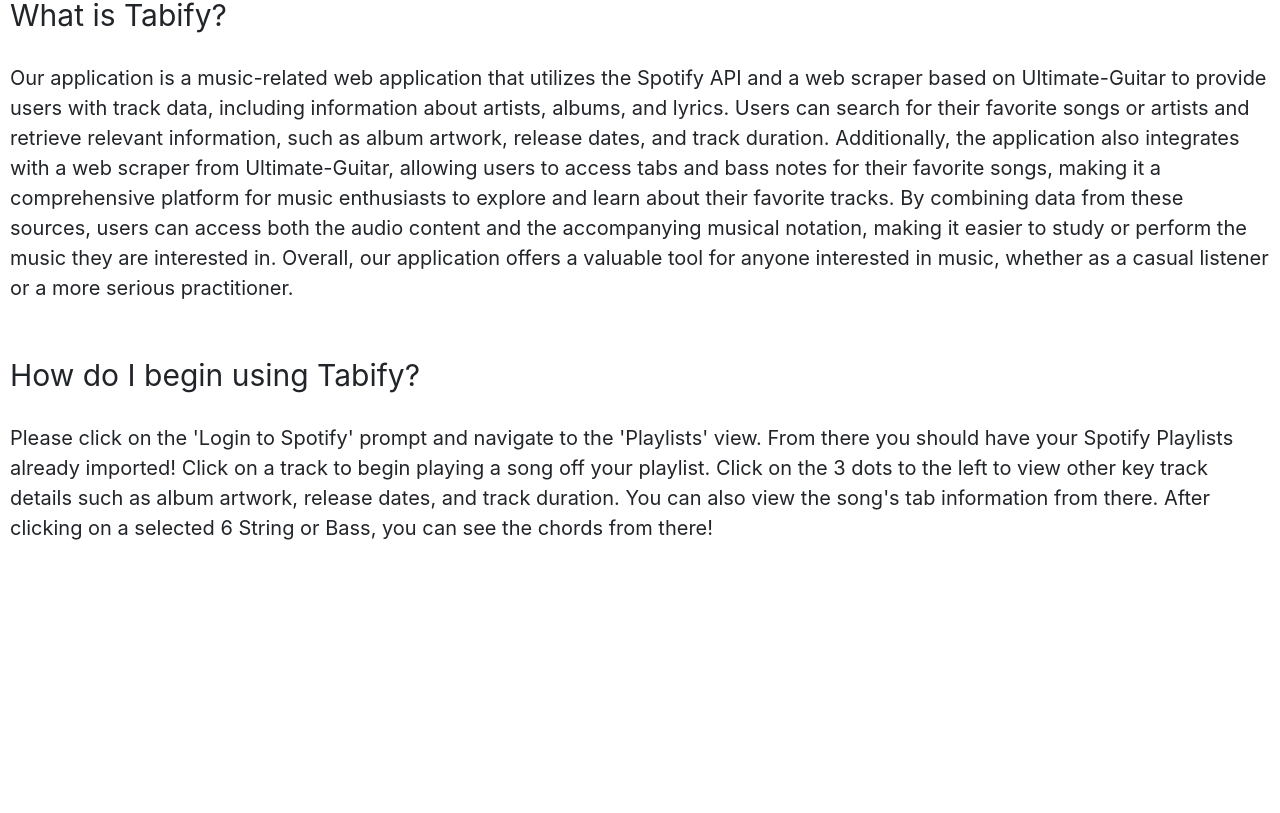
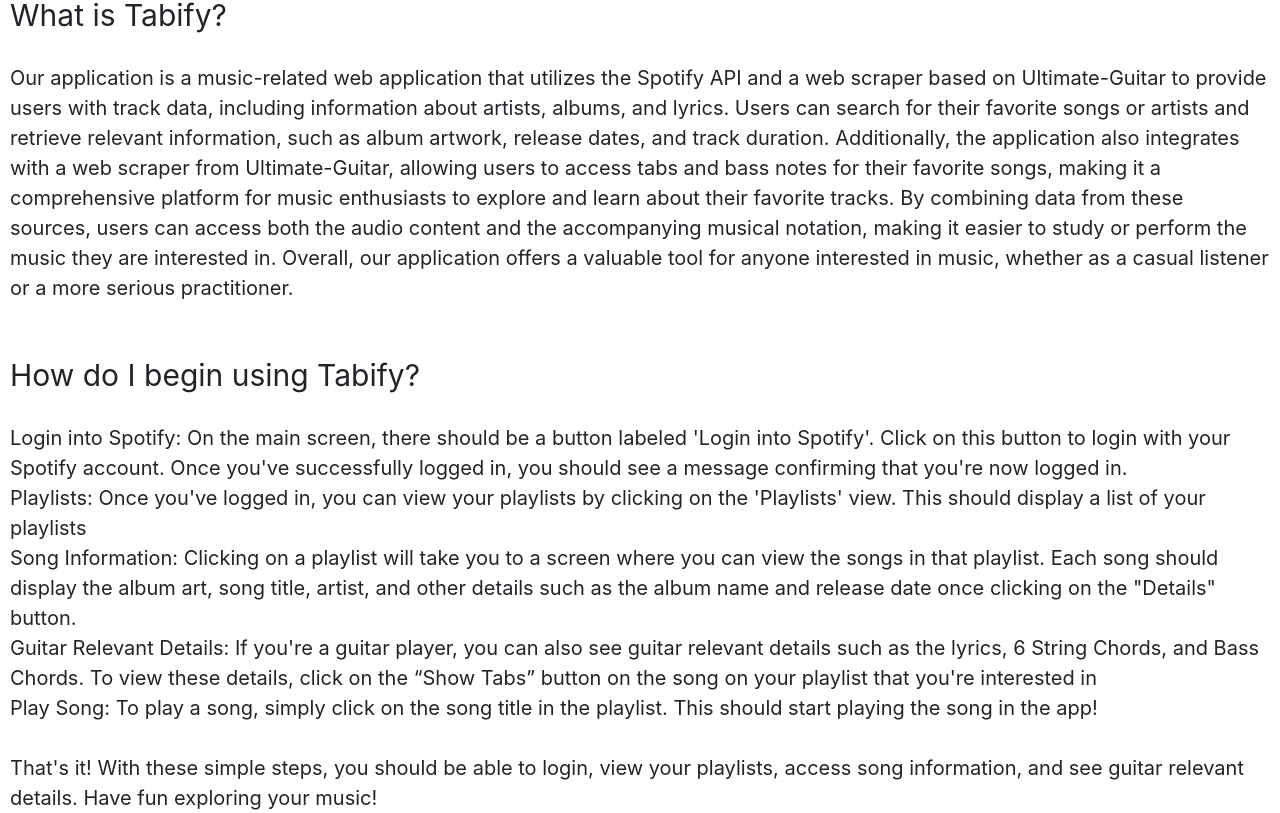
Before and after one commit to Kreutz18/tabify-capstone-ui, a React (Create React App) app: page /home in a window 1280 px wide. Shown: the part 474-1287 px from the top of the page. Before the commit the page ends 1017 px from the top, so only its background shows below. Built offline with nearby package versions, Linux system fonts and the light colour scheme.

Commit message:
more updates to the home page

```diff
--- a/src/home/home.js
+++ b/src/home/home.js
@@ -55,9 +55,15 @@
           How do I begin using Tabify?
         </div>
 
-        <div style={{fontSize: '20px', fontColor: 'blue', textAlign: "left", padding: "25px 10px 0px", margin:'20px, 100px'}}>
-          Please click on the 'Login to Spotify' prompt and navigate to the 'Playlists' view. From there you should have your Spotify Playlists already imported! Click on a track to begin playing a song off your playlist. Click on the 3 dots to the left to view other key track details such as album artwork, release dates, and track duration. You can also view the song's tab information from there. After clicking on a selected 6 String or Bass, you can see the chords from there!
-        </div>
+        <ul style={{fontSize: '20px', fontColor: 'blue', textAlign: "left", padding: "25px 10px 0px", margin:'20px, 100px'}}>
+         <li>Login into Spotify: On the main screen, there should be a button labeled 'Login into Spotify'. Click on this button to login with your Spotify account. Once you've successfully logged in, you should see a message confirming that you're now logged in. </li>
+         <li>Playlists: Once you've logged in, you can view your playlists by clicking on the 'Playlists' view. This should display a list of your playlists </li>
+         <li>Song Information: Clicking on a playlist will take you to a screen where you can view the songs in that playlist. Each song should display the album art, song title, artist, and other details such as the album name and release date once clicking on the "Details" button. </li>
+         <li>Guitar Relevant Details: If you're a guitar player, you can also see guitar relevant details such as the lyrics, 6 String Chords, and Bass Chords. To view these details, click on the “Show Tabs” button on the song on your playlist that you're interested in </li>
+         <li>Play Song: To play a song, simply click on the song title in the playlist. This should start playing the song in the app! </li>
+         <li></li>
+         <li>That's it! With these simple steps, you should be able to login, view your playlists, access song information, and see guitar relevant details. Have fun exploring your music!</li>
+        </ul>
       </>
     ):(
       <LoadingSpinner />
```
